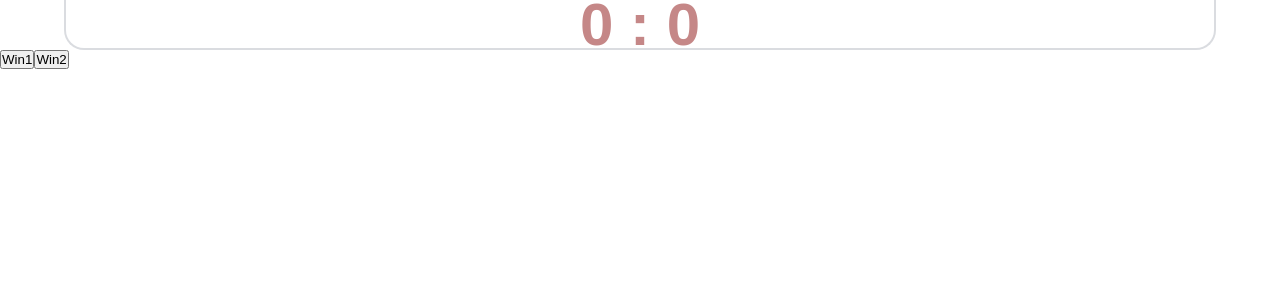
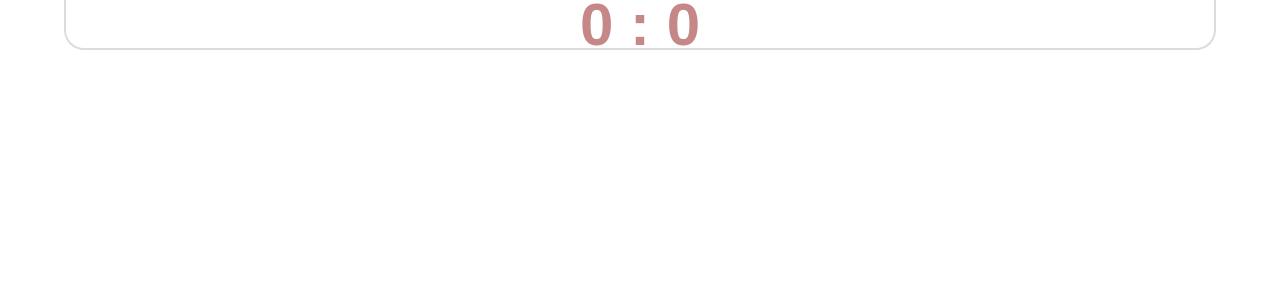
Before and after one commit to UladzislauPapliouka/tick-tack-toe-vuejs, a Vue app: page / in a window 1280 px wide. Shown: the top 300 px of the page. Built offline with nearby package versions, Linux system fonts and the light colour scheme.

Commit message:
delete unnecessary buttons

```diff
--- a/src/App.vue
+++ b/src/App.vue
@@ -4,14 +4,10 @@ import { useGameScore } from "@/stores/score";
 import GameField from "@/components/GameField.vue";
 
 const score = useGameScore();
-const win1 = () => score.winFirstPlayer();
-const win2 = () => score.winSecondPlayer();
 </script>
 
 <template>
   <Header :score="score" />
-  <button @click="win1">Win1</button>
-  <button @click="win2">Win2</button>
   <GameField />
 </template>
 
```
